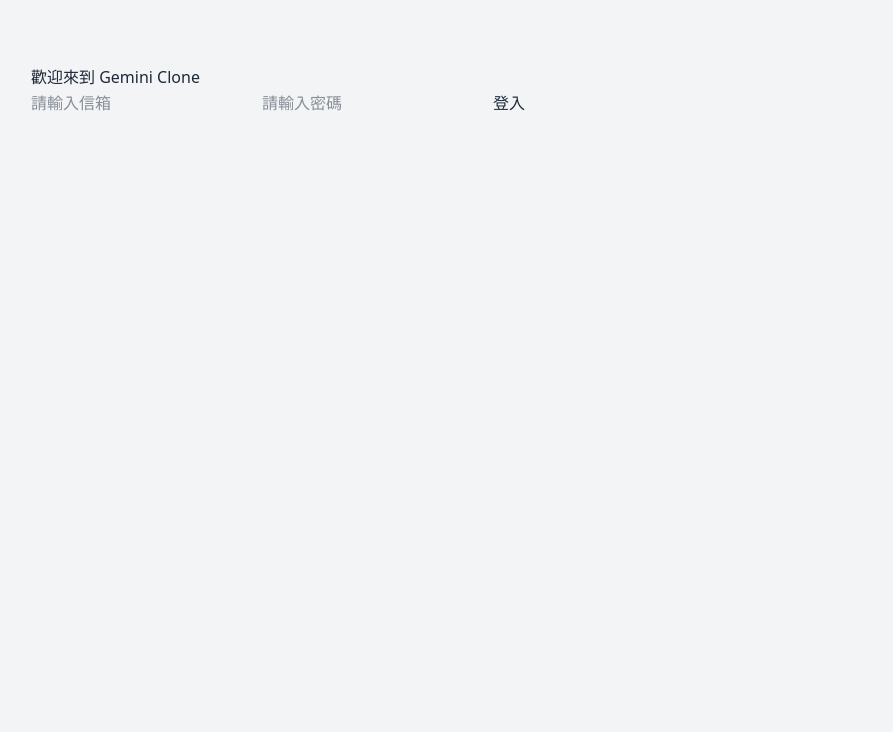
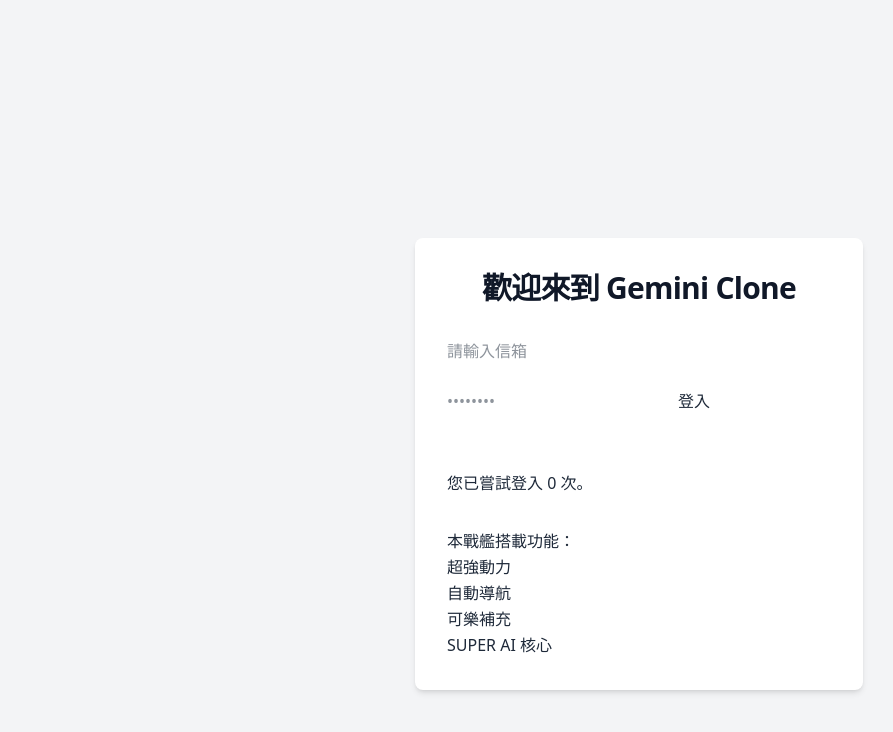
Before and after one commit to Chung1178/Gemini-clone, a React (Vite) app: page / in a window 1280 px wide. Shown: the top 732 px of the page, without its empty margins (1-894 px from the left). Built offline with nearby package versions, Linux system fonts and the light colour scheme.

Commit message:
feat(login): Implement conditional and list rendering
Add error message display based on validation state (conditional rendering). Add a feature list display using array.map() (list rendering).

```diff
--- a/src/pages/LoginPage.tsx
+++ b/src/pages/LoginPage.tsx
@@ -5,34 +5,73 @@
 const LoginPage = () => {
   const [email, setEmail] = useState('')
   const [password, setPassword] = useState('')
+  const [error, setError] = useState('')
+  const [visitCount, setVisitCount] = useState(0)
 
-  const handleLogin = () => {
-    console.log('--- 登入資訊 ---')
-    console.log('Email:', email)
-    console.log('Password:', password)
-    alert(`準備用 Email: ${email} 登入！`)
+  const features = ['超強動力', '自動導航', '可樂補充', 'SUPER AI 核心']
+
+  const handleLogin = (e: React.FormEvent<HTMLFormElement>) => {
+    e.preventDefault()
+    setVisitCount((prevCount) => prevCount + 1)
+
+    if (password.length < 6) {
+      setError('密碼長度不能少於 6 個字元！')
+      return
+    }
+
+    setError('')
+
+    console.log('登入按鈕點擊次數:', visitCount + 1) // 這裡要 +1 才能看到「即將」更新的值
+    alert(`這是你第 ${visitCount + 1} 次嘗試登入！`)
   }
 
   return (
+    <div className="flex min-h-screen items-center justify-center bg-gray-100">
+      <div className="w-full max-w-md space-y-8 rounded-lg bg-white p-8 shadow-md">
         <div>
-      <h1>歡迎來到 Gemini Clone</h1>
-      <form>
+          <h1 className="text-center text-3xl font-bold tracking-tight text-gray-900">
+            歡迎來到 Gemini Clone
+          </h1>
+        </div>
+        <form className="space-y-6" onSubmit={handleLogin}>
           {/* 我們把 state (email) 和 setState (setEmail) 交給 Input 元件控制 */}
           <Input
+            label="電子信箱"
             type="email"
             placeholder="請輸入信箱"
             value={email}
             onChange={(e) => setEmail(e.target.value)}
+            autoComplete="email"
           />
           {/* 我們把 state (password) 和 setState (setPassword) 交給另一個 Input 元件控制 */}
           <Input
+            label="密碼"
             type="password"
-          placeholder="請輸入密碼"
+            placeholder="••••••••"
             value={password}
             onChange={(e) => setPassword(e.target.value)}
+            autoComplete="current-password"
+            error={!!error}
           />
-        <Button onClick={handleLogin}>登入</Button>
+          <Button className="w-full" type="submit">
+            登入
+          </Button>
+          {error && <p className="text-sm text-red-600">{error}</p>}
         </form>
+
+        <div style={{ marginTop: '2rem' }}>
+          <p>您已嘗試登入 {visitCount} 次。</p>
+        </div>
+
+        <div style={{ marginTop: '2rem' }}>
+          <h2>本戰艦搭載功能：</h2>
+          <ul>
+            {features.map((feature) => (
+              <li key={feature}>{feature}</li>
+            ))}
+          </ul>
+        </div>
+      </div>
     </div>
   )
 }
```
Lines whose indentation alone changed are shown as unchanged.
